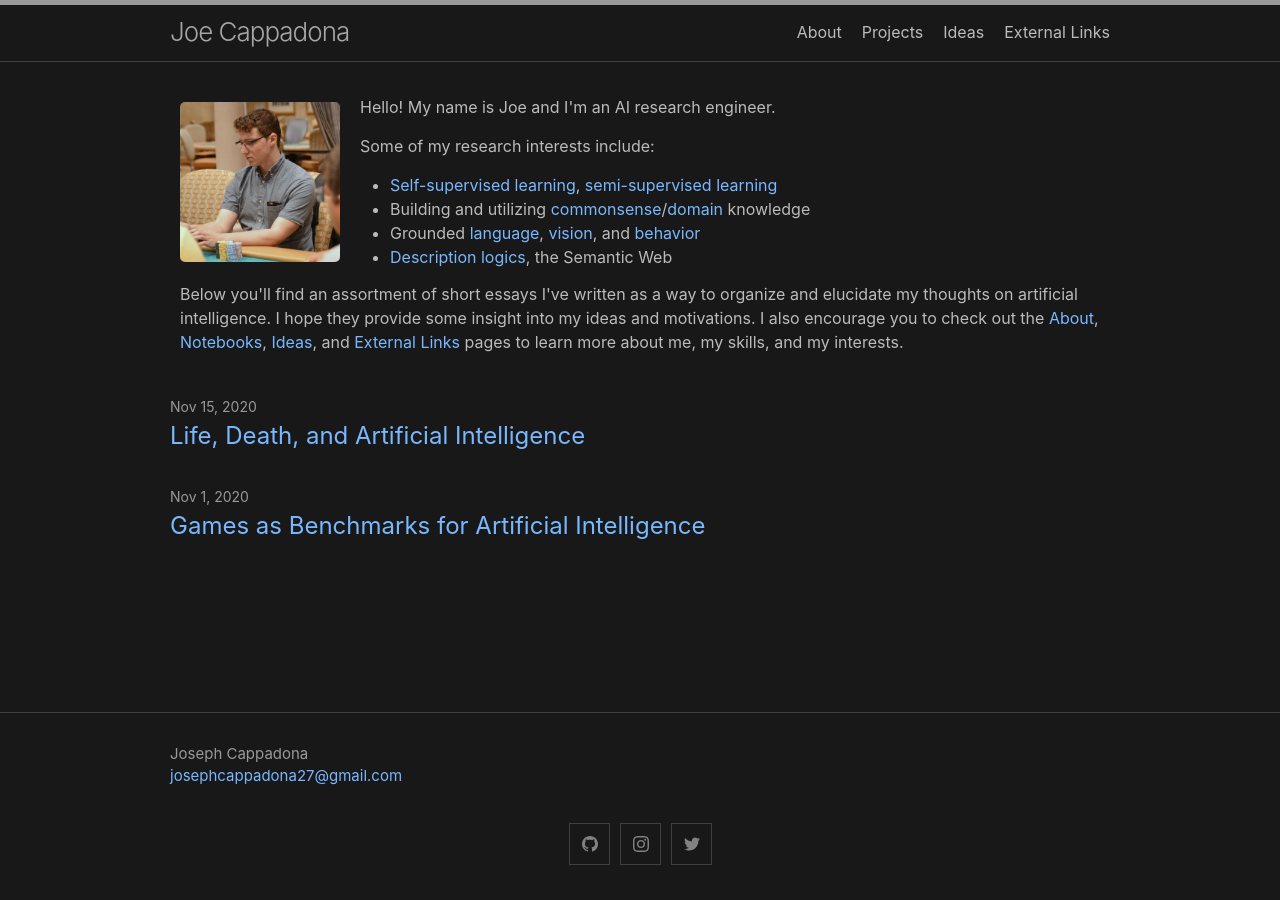
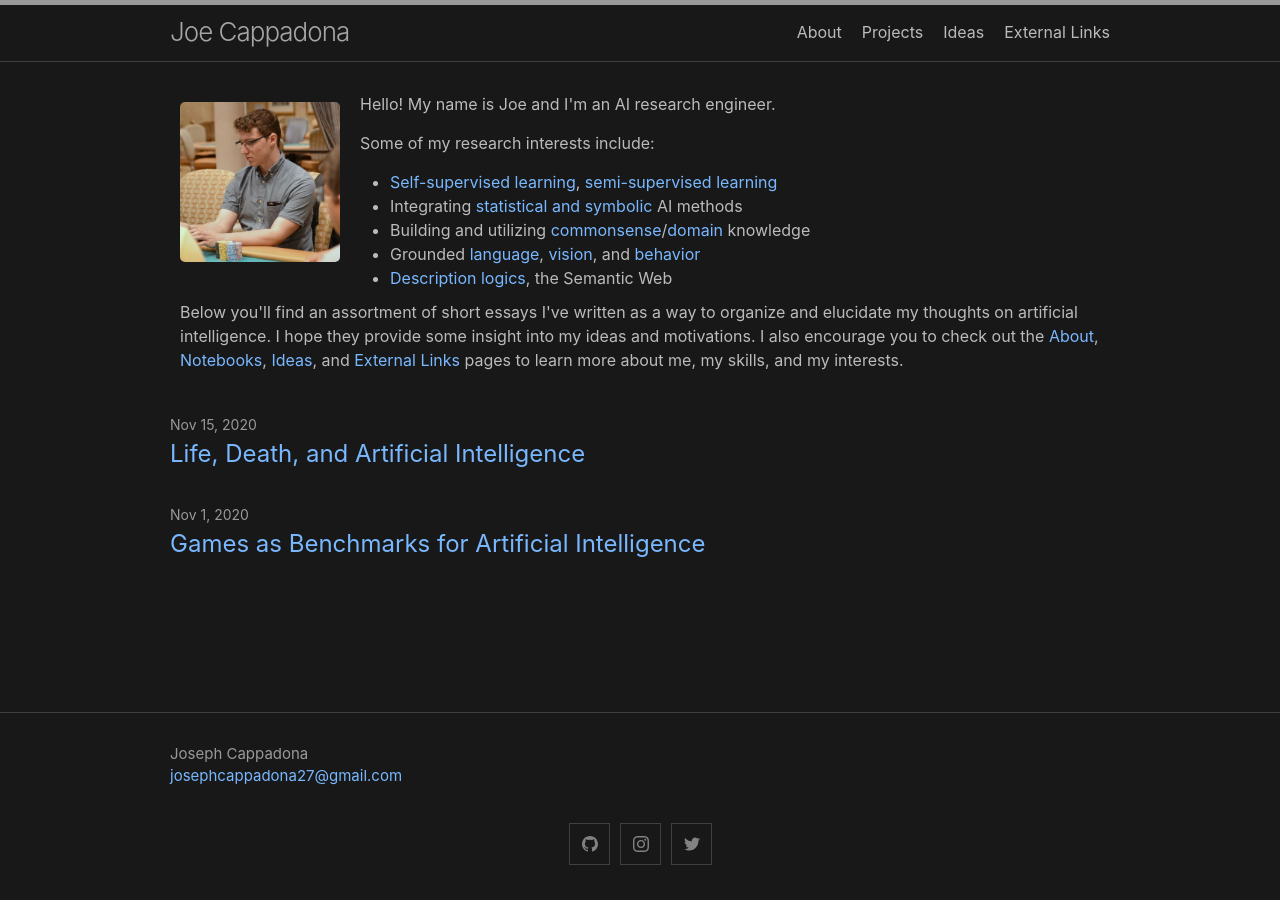
Before and after one commit to josephcappadona/josephcappadona.github.io, a Jekyll site: the page built from index.md, in a window 1280 px wide. Built offline with Jekyll 4.4.1, drawn with Linux system fonts in a browser that asks for light colours.

Commit message:
Update index.md

```diff
--- a/index.md
+++ b/index.md
@@ -13,6 +13,7 @@ layout: home
         <p>Some of my research interests include:</p>
         <ul style="margin-bottom: 0px; white-space: nowrap;">
           <li><a href="https://openai.com/blog/competitive-self-play">Self-supervised learning</a>, <a href="https://www.nature.com/articles/nature16961">semi-supervised learning</a></li>
+          <li>Integrating <a>statistical and symbolic</a> AI methods</li>
           <li>Building and utilizing <a href="https://arxiv.org/abs/2012.02757">commonsense</a>/<a href="https://arxiv.org/abs/2002.09127">domain</a> knowledge</li>
           <li>Grounded <a href="https://arxiv.org/abs/1811.06966">language</a>, <a href="https://arxiv.org/abs/2009.07783">vision</a>, and <a href="https://arxiv.org/abs/2002.05201">behavior</a></li>
           <li><a href="https://en.wikipedia.org/wiki/Description_logic">Description logics</a>, the Semantic Web</li>
```
